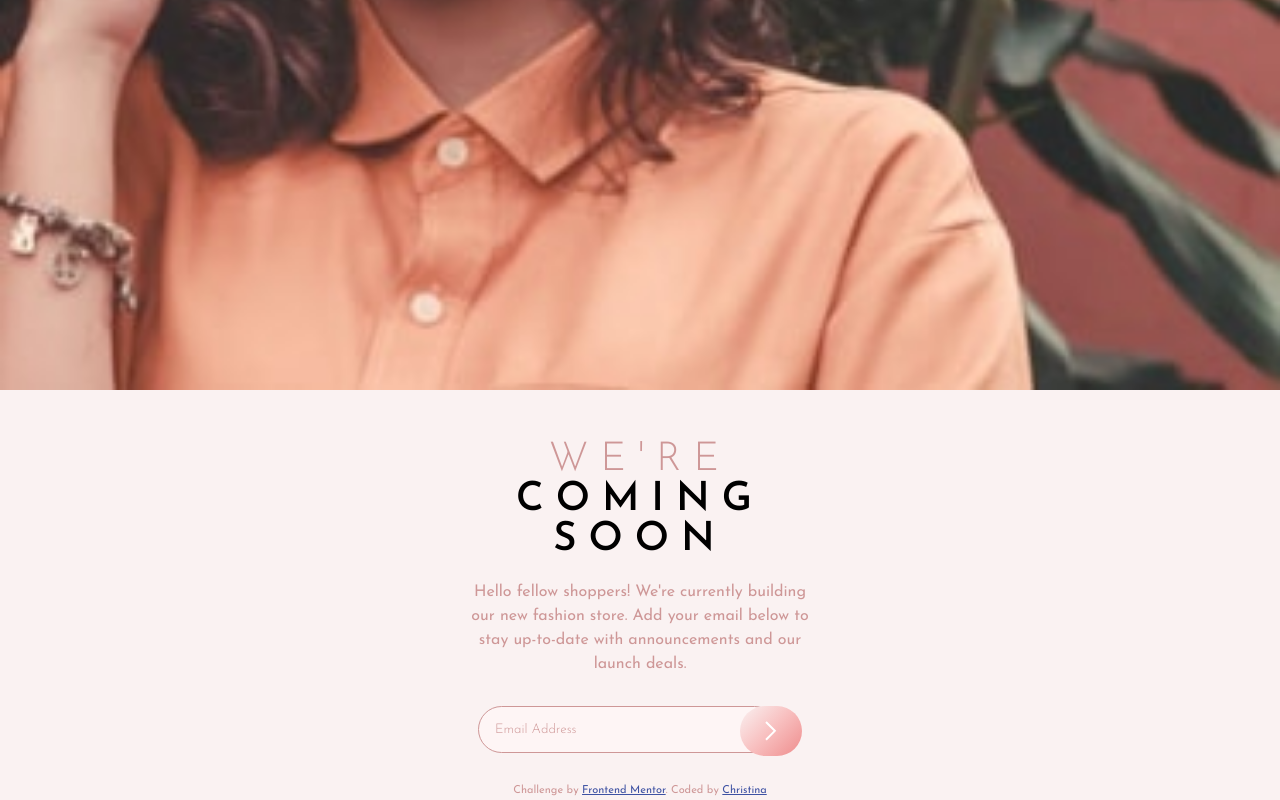
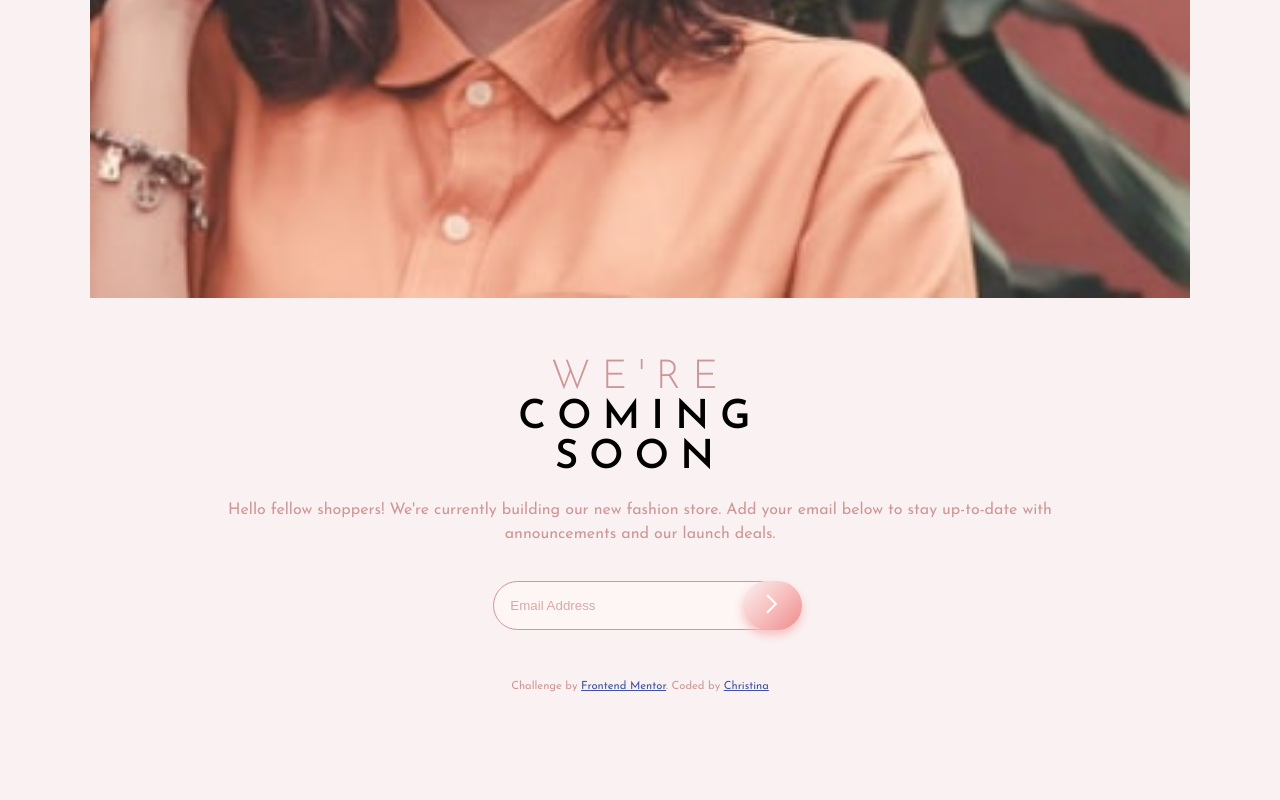
Before and after one commit to codercreative/base-apparel-main, a plain HTML site: page index.html in a window 1280 px wide. Shown: the part 600-1400 px from the top of the page. After the commit the page ends 1315 px from the top, so only its background shows below. Drawn offline with Linux system fonts and the light colour scheme.

Commit message:
updates to index-css-gitignore

```diff
--- a/css/queries.css
+++ /dev/null
@@ -1,14 +0,0 @@
-@media (max-width: 1440px) {
-  body {
-    overflow: hidden;
-  }
-  .hero-img img {
-    margin-left: auto;
-    display: block;
-  }
-
-  .hero-text {
-    margin-right: auto;
-    display: block;
-  }
-}
--- a/css/style.css
+++ b/css/style.css
@@ -1,108 +1,122 @@
-* {
+/* ------GENERAL------- */
+
+*,
+*::before,
+*::after {
   padding: 0;
   margin: 0;
   box-sizing: border-box;
-  font-family: "Josefin Sans", sans-serif;
 }
 
 :root {
+  /* COLORS */
   --desaturated-red: #ce9797;
   --soft-red: #f96262;
   --dark-grayish-red: #413a3a;
 
-  --bg: #fff5f5;
-  --bg-email-color: #fef5f5;
-
-  /* Linear, 135deg, from  */
+  /* GRADIENTS*/
   --gradient1: #faf2f2;
   --gradient2: #f8bfbf;
   --gradient3: #ee8c8c;
+
+  /* BACKGROUND */
+  --bg: #fff5f5;
+  --bg-email-color: #fef5f5;
 }
 
 body {
-  /* display: flex;
+  font-size: 16px;
+  font-family: "Josefin Sans", sans-serif;
+
+  display: flex;
+  flex-direction: column;
+  justify-content: center;
+  text-align: center;
   align-items: center;
-  justify-content: center; */
-  /* flex-direction: column; */
-  margin: 0 auto;
+  text-align: center;
+
   background-color: var(--gradient1);
 }
+
+/* ------HERO------- */
 
 .hero-container {
   display: flex;
   flex-direction: column;
 }
 
-.hero-logo {
-  padding: 60px 40px 40px 40px;
+.hero__logo {
+  display: block;
+  margin: 3em 0 3em 1.5em;
+  width: 30%;
 }
 
-.hero-img {
+.hero__img {
   display: block;
   object-fit: cover;
 }
 
-.hero-text {
-  width: 24em;
-  margin: 0 auto;
+/* MAIN TITLE */
+
+.main-heading {
+  font-size: 2.5rem;
+  text-transform: uppercase;
+  letter-spacing: 0.7rem;
+  font-weight: 700;
+  padding: 1.5em 0 0.5em 0;
 }
 
-h1 {
-  font-size: 40px;
-  text-align: center;
-  text-transform: uppercase;
-  padding: 50px 0 20px 0;
-  letter-spacing: 12px;
-  font-weight: 400;
+.upper-heading {
+  color: var(--desaturated-red);
+  font-weight: 300;
+  margin-bottom: 0.3rem;
 }
 
-.we-are {
+/* MAIN TEXT */
+
+.main__text,
+.footer {
+  width: 78%;
+  margin: 0 auto;
+
+  line-height: 1.5em;
   color: var(--desaturated-red);
-  font-weight: 300;
-}
-
-.coming,
-.soon {
-  font-weight: 700;
-}
-
-p {
-  color: var(--desaturated-red);
-  margin: 0 18px;
-  line-height: 1.5em;
   text-align: center;
 }
 
+/* -----FORM----- */
+
 .form {
-  margin: 20px 0;
-  padding: 10px 30px;
+  text-align: center;
+  margin: 1.2em 0 1.8em 0;
+  padding: 1em 1.8em;
   position: relative;
+  color: var(--desaturated-red);
 }
 
-.form-email {
+.email-input {
   border: 1px solid var(--desaturated-red);
   background: var(--bg-email-color);
   border-radius: 40px;
   font-weight: 300;
-  /* height: 3.5em; */
-  width: 22.5em;
+  width: 22em;
   padding: 1.2em;
 }
 
-.form-email::placeholder {
+::placeholder {
   color: var(--desaturated-red);
+  opacity: 0.8;
 }
 
-.form-error {
-  color: var(--softRed);
-  font-size: 13px;
-  padding: 8px 0px 0px 20px;
+input:focus,
+textarea {
+  outline: none !important;
 }
 
-.form-arrow {
+.submit-btn {
   position: absolute;
-  right: 30px;
-  width: 62px;
+  transform: translateX(-3.3em);
+  width: 4.45em;
   background: linear-gradient(
     135deg,
     var(--gradient1),
@@ -110,13 +124,37 @@ p {
     var(--gradient3)
   );
   border-radius: 30px;
-  padding: 15px 25px;
+  padding: 0.8rem 1.4rem;
+  border: none;
+  box-shadow: 0px 5px 10px 0px var(--gradient2);
+}
+
+.submit-btn:hover {
+  cursor: pointer;
+}
+
+/* ERROR MESSAGE  */
+
+.error-msg {
+  color: var(--softRed);
+}
+
+/* DESKTOP IMAGE */
+.img-desktop-container {
+  display: none;
+}
+
+/* -----FOOTER----- */
+
+.footer {
+  padding-bottom: 1em;
 }
 
 .attribution {
-  font-size: 11px;
-  text-align: center;
+  font-size: 0.7rem;
 }
 .attribution a {
   color: hsl(228, 45%, 44%);
 }
+
+/* -----MEDIA QUERY----- */
--- a/index.html
+++ b/index.html
@@ -19,45 +19,68 @@
       rel="stylesheet"
     />
 
-    <title>Frontend Mentor | Base Apparel coming soon page</title>
+    <title>Frontend Mentor | Base Apparel Coming Soon Page</title>
 
     <link rel="stylesheet" href="css/style.css" />
   </head>
   <body>
-    <main class="hero-container">
-      <div class="hero-logo">
-        <img src="./images/logo.svg" alt="base apparel logo" />
+    <main>
+      <div class="hero-container">
+        <!-- LOGO -->
+        <img
+          class="hero__logo"
+          src="./images/logo.svg"
+          alt="base apparel logo"
+        />
+
+        <!-- HERO IMAGE -->
+        <img
+          class="hero__img"
+          src="./images/hero-mobile.jpg"
+          alt="Woman with peach-color shirt"
+        />
+
+        <!-- MAIN TITLE -->
+        <h1 class="main-heading">
+          <span class="upper-heading">We're</span>
+          <br />
+          <span class="mid-heading">coming </span>
+          <br />
+          <span class="low-heading">soon</span>
+        </h1>
+
+        <!-- MAIN TEXT -->
+        <div class="main__text">
+          <p>
+            Hello fellow shoppers! We're currently building our new fashion
+            store. Add your email below to stay up-to-date with announcements
+            and our launch deals.
+          </p>
+        </div>
+
+        <!-- EMAIL FORM -->
+        <form action="#" class="form">
+          <input class="email-input" type="email" placeholder="Email Address" />
+          <button class="submit-btn" type="submit">
+            <img src="./images/icon-arrow.svg" alt="arrow" />
+          </button>
+
+          <!-- ERROR MESSAGE -->
+          <p class="error-msg hidden"></p>
+        </form>
       </div>
 
-      <img class="hero-image" src="./images/hero-mobile.jpg" alt="Hero image" />
-
-      <div class="hero-text">
-        <h1 class="hero-title">
-          <span class="we-are">We're</span>
-          <br />
-          <span class="coming">coming</span>
-          <br />
-          <span class="soon">soon</span>
-        </h1>
-
-        <p>
-          Hello fellow shoppers! We're currently building our new fashion store.
-          Add your email below to stay up-to-date with announcements and our
-          launch deals.
-        </p>
-        <form action="#" class="form">
-          <input type="text" class="form-email" placeholder="Email Address" />
-          <input
-            type="image"
-            class="form-arrow"
-            src="./images/icon-arrow.svg"
-            alt="arrow"
-          />
-          <p class="error-msg"></p>
-        </form>
+      <!-- DESKTOP IMAGE -->
+      <div class="img-desktop-container">
+        <img
+          src=".images/hero-desktop.jpg"
+          alt="Woman in a peach-colored shirt"
+        />
       </div>
     </main>
-    <footer>
+
+    <!-- FOOTER WITH ATTRIBUTION -->
+    <footer class="footer">
       <p class="attribution">
         Challenge by
         <a href="https://www.frontendmentor.io?ref=challenge" target="_blank"
```
Also changed, not shown: 2 other files.
